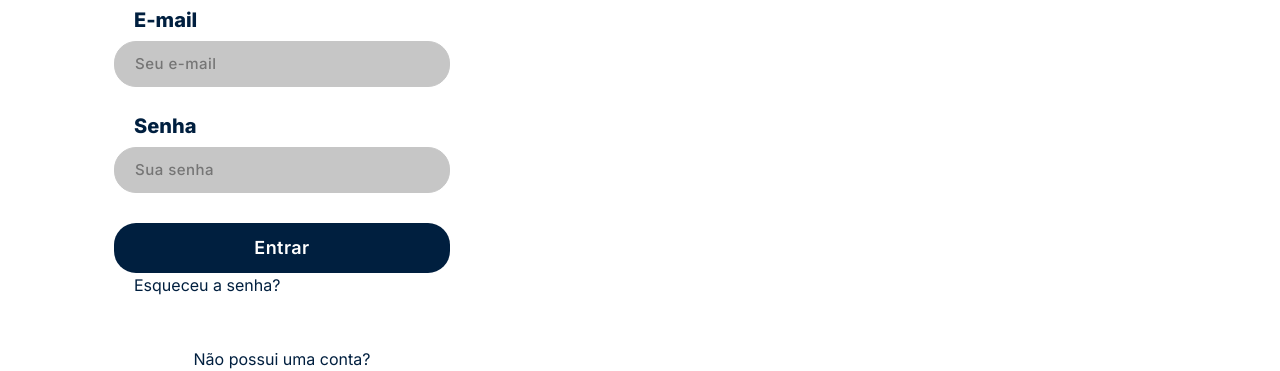
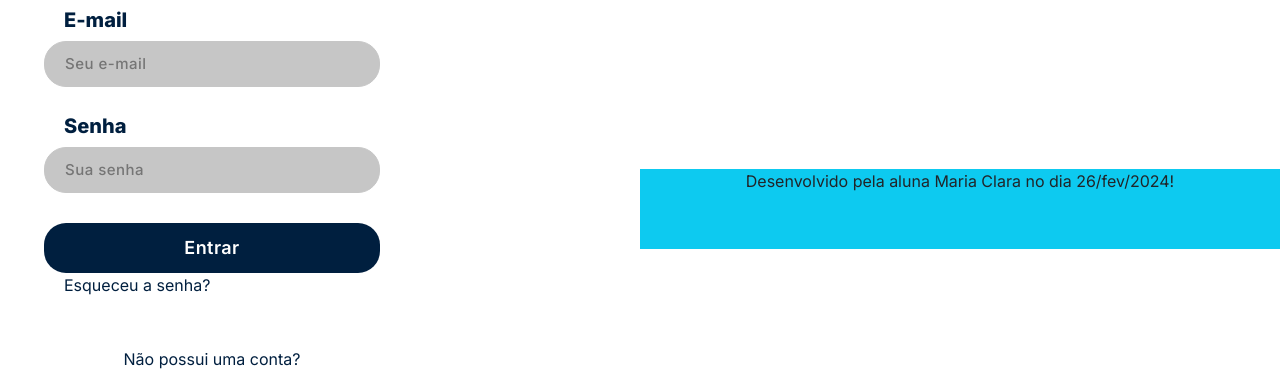
Before and after one commit to mariaclxr/meu-portfolio, a plain HTML site: page index.html in a window 1280 px wide. Shown: the part 191-562 px from the top of the page. Drawn offline with nearby package versions, Linux system fonts and the light colour scheme.

Commit message:
index.html

```diff
--- a/index.html
+++ b/index.html
@@ -60,5 +60,9 @@
         </div>
       </div>
     </div>
+    <footer class="container-fluid bg-info text-center">
+        Desenvolvido pela aluna Maria Clara no dia 26/fev/2024!
+      </p>
+    </footer>
   </body>
 </html>
```
